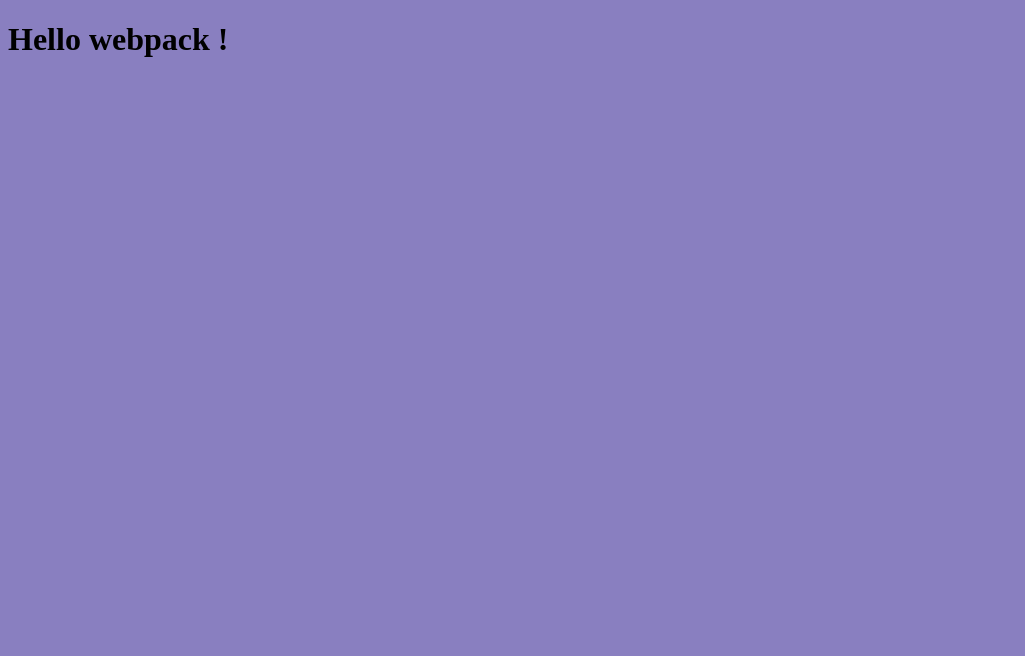
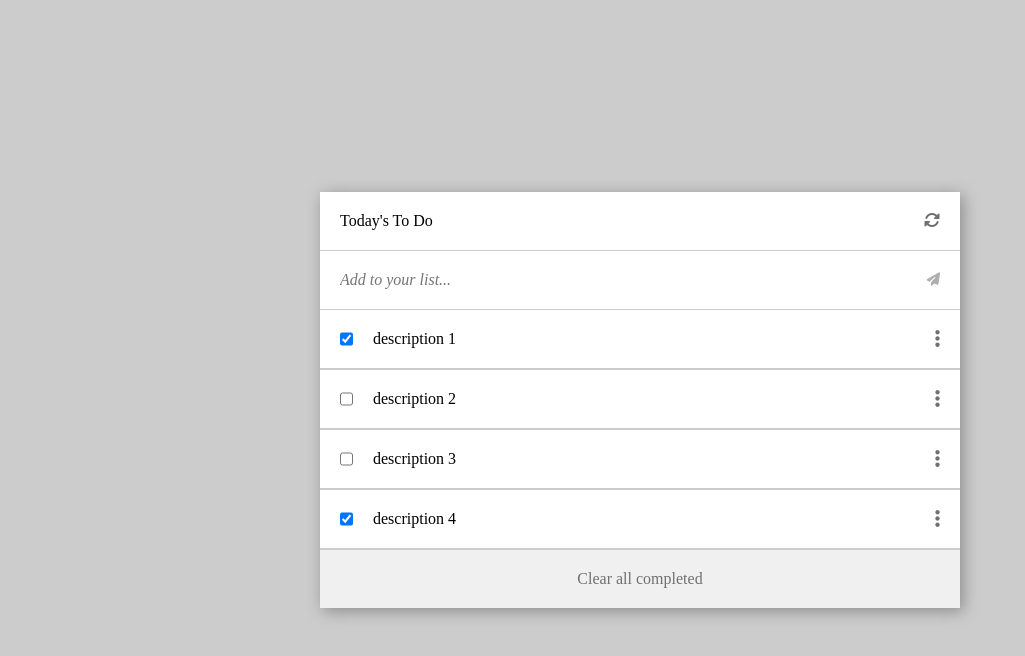
Before and after one commit to IngDavidTM/to-do-list, a website built with webpack: page src/index.html in a window 1280 px wide. Shown: the whole page, without its empty margins (0-1025 px from the left). Built offline with nearby package versions, Linux system fonts and the light colour scheme.

Commit message:
add style, html and js

```diff
--- a/src/index.css
+++ b/src/index.css
@@ -1,3 +1,118 @@
+* {
+  padding: 0;
+  margin: 0%;
+  font-family: 'Times New Roman', Times, serif;
+}
+
 body {
-  background-color: rgb(137, 127, 192);
+  background-color: #ccc;
+  height: 100%;
+  display: flex;
+  align-items: center;
 }
+
+.back {
+  width: 100%;
+  height: 100vh;
+  display: flex;
+  justify-content: center;
+  align-items: center;
+}
+
+.container {
+  background-color: #fff;
+  box-shadow: 3px 3px 15px #8b8b8b;
+  width: 50%;
+}
+
+.head {
+  display: flex;
+  width: 100%;
+  justify-content: space-between;
+  border-bottom: 1px solid #ccc;
+}
+
+.head p {
+  padding: 20px;
+}
+
+.head i {
+  color: #707070;
+  padding: 20px;
+  cursor: pointer;
+}
+
+form {
+  display: flex;
+  width: 100%;
+  border-bottom: 1px solid #ccc;
+}
+
+form input {
+  flex: 1;
+  border: none;
+  padding: 20px;
+  font-size: 16px;
+  min-width: 0;
+  outline: none;
+}
+
+form input::placeholder {
+  font-style: italic;
+  font-size: 16px;
+}
+
+form button {
+  border: none;
+  margin: 20px;
+  background-color: #fff;
+  color: #afaeae;
+  cursor: pointer;
+}
+
+.list {
+  width: 100%;
+  display: flex;
+  flex-direction: column;
+  justify-content: center;
+}
+
+.item {
+  width: 100%;
+  display: flex;
+  justify-content: space-between;
+  border-bottom: 1px solid #ccc;
+}
+
+.item .itemText {
+  width: 100%;
+  padding: 20px;
+  border: none;
+  flex: 1;
+  font-size: 16px;
+  outline: none;
+}
+
+.item .checkbox {
+  margin-left: 20px;
+  cursor: pointer;
+}
+
+.item button {
+  margin: 15px 20px 15px 0;
+  background-color: #fff;
+  font-size: 20px;
+  border: none;
+  cursor: pointer;
+  color: #707070;
+}
+
+.clear {
+  width: 100%;
+  font-size: 16px;
+  color: #707070;
+  background-color: #f0f0f0;
+  border: none;
+  cursor: pointer;
+  padding: 20px;
+}
--- a/src/index.html
+++ b/src/index.html
@@ -3,10 +3,24 @@
 <head>
     <meta charset="UTF-8">
     <meta name="viewport" content="width=device-width, initial-scale=1.0">
-    <title>Wbpack Exercise</title>
+    <script src="https://kit.fontawesome.com/a12691952c.js" crossorigin="anonymous"></script>
+    <title>To Do List</title>
 </head>
 <body>
-    <h1>Hello webpack  !</h1>
-
+    <div class="back">
+        <div id="container" class="container">
+            <div class="head">
+                <p>Today's To Do</p>
+                <i class="fa-solid fa-rotate"></i>
+            </div>
+            <form>
+                <input type="text" placeholder="Add to your list...">
+                <button type="submit"><i class="fa-solid fa-paper-plane"></i></button>
+            </form>
+            <div id="list" class="list">
+            </div>
+            <button class="clear">Clear all completed</button>
+        </div>
+    </div>
 </body>
 </html>
--- a/src/index.js
+++ b/src/index.js
@@ -1 +1,44 @@
 import './index.css';
+
+const mainArr = [
+  {
+    description: 'description 1',
+    completed: true,
+    index: 1,
+  },
+  {
+    description: 'description 2',
+    completed: false,
+    index: 2,
+  },
+  {
+    description: 'description 3',
+    completed: false,
+    index: 3,
+  },
+  {
+    description: 'description 4',
+    completed: true,
+    index: 4,
+  },
+];
+
+const list = document.getElementById('list');
+let index = 0;
+for (let i = 0; i < mainArr.length; i += 1) {
+  for (let j = 0; j < mainArr.length; j += 1) {
+    if (mainArr[j].index === i + 1) {
+      index = j;
+      break;
+    }
+  }
+  const div = document.createElement('div');
+  div.id = 'item';
+  div.className = 'item';
+  div.innerHTML = `<div id="item" class="item">
+  <input type="checkbox" class="checkbox" ${mainArr[index].completed ? 'checked' : ''}>
+  <input type="text" class="itemText" value="${mainArr[index].description}">
+  <button><i class="fa-solid fa-ellipsis-vertical"></i></button>
+  </div>`;
+  list.appendChild(div);
+}
```
Also changed, not shown: dist/index.html, 2 other files.
